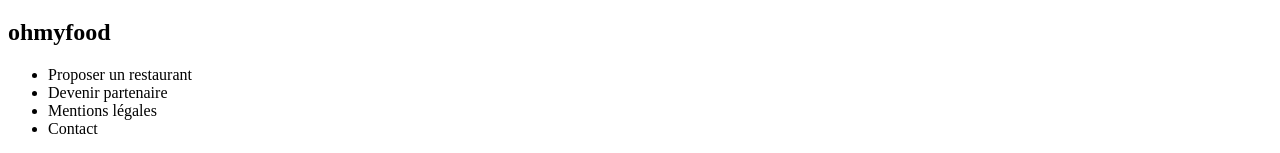
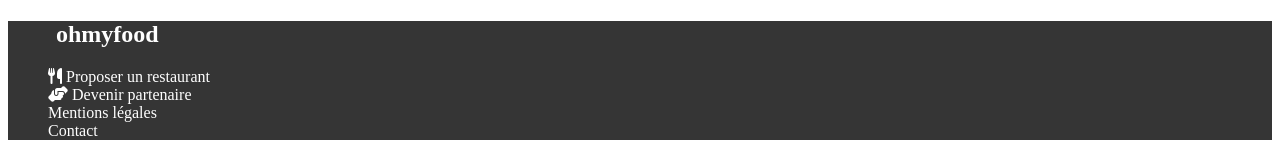
Before and after one commit to Djo917/TrstenjakJonathan_3_04012021, a website: page index.html in a window 1280 px wide. Shown: the part 1364-1517 px from the top of the page. Drawn offline with Linux system fonts and the light colour scheme.

Commit message:
ajout du svg et des font awesome

```diff
--- a/index.html
+++ b/index.html
@@ -1,8 +1,12 @@
 <!DOCTYPE html>
+
 <html lang="fr">
 <head>
     <meta charset="UTF-8">
     <meta name="viewport" content="width=device-width, initial-scale=1.0">
+    <link rel="stylesheet" href=".public/css/style.css" />
+    <script src="https://kit.fontawesome.com/7c1a4ed08f.js" crossorigin="anonymous"></script>
+    <link rel="icon" type="images/logo/ohmyfood@2x.svg" href="images/logo/ohmyfood@2x.svg">
     <title>Oh My Food</title>
 </head>
 
@@ -64,8 +68,14 @@
     <footer>
         <h2 class="footer__title">ohmyfood</h2>
         <ul class="footer__list">
-            <li>Proposer un restaurant</li>
-            <li>Devenir partenaire</li>
+            <li>
+                <i class="fas fa-utensils"></i>
+                Proposer un restaurant
+            </li>
+            <li>
+                <i class="fas fa-hands-helping"></i>
+                Devenir partenaire
+            </li>
             <li>Mentions légales</li>
             <li>Contact</li>
         </ul>
--- a/main.scss
+++ b/main.scss
@@ -24,8 +24,15 @@
 
 .footer__title {
     font-weight: bold;
+    margin-left: 2em
 }
+
+
 footer {
     background-color: #353535;
     color: white;
 }
+
+.footer__list {
+    list-style-type: none;
+}
```
Also changed, not shown: package.json (added, +19 -0 lines), .public/css/style.css (added), 3-A la Française.html (renamed from 3-A la Française copy.html), 1 other file.
